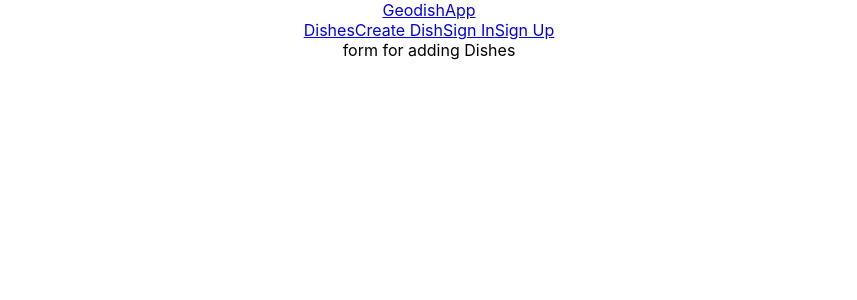
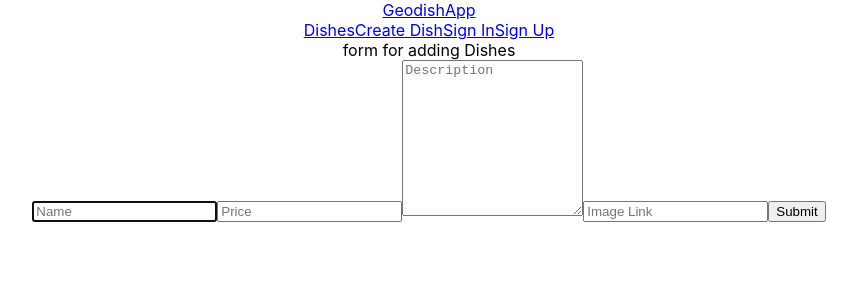
Before and after one commit to rararamberg/GeoDish-App, a React (Create React App) app in the folder client/: page /add-dishes in a window 1280 px wide. Shown: the top 300 px of the page, without its empty margins (211-1068 px from the left). Built offline with nearby package versions, Linux system fonts and the light colour scheme.

Commit message:
added editdish and adddishes

```diff
--- a/client/src/screens/AddDishes/AddDishes.jsx
+++ b/client/src/screens/AddDishes/AddDishes.jsx
@@ -1,9 +1,80 @@
-import Layout from "../../components/Layout/Layout";
+import { useState } from 'react'
+import Layout from '../../components/Layout/Layout'
+import { Redirect } from 'react-router-dom'
+import { createDish } from '../../services/dishes'
 
 const AddDishes = () => {
+  const [dish, setDish] = useState({
+    name: "",
+    description: "",
+    img_url: "",
+    price: "",
+  });
+
+  const [isCreated, setCreated] = useState(false);
+
+  const handleChange = (event) => {
+    const { name, value } = event.target;
+    setDish({
+      ...dish,
+      [name]: value,
+    });
+  };
+
+  const handleSubmit = async (event) => {
+    event.preventDefault();
+    const created = await createDish(dish);
+    setCreated({ created });
+  };
+
+  if (isCreated) {
+    return <Redirect to={`/`} />;
+  }
+
   return (
     <Layout>
-      <main className="add-dishes-container">form for adding Dishes</main>
+      <main className="add-dishes-container">
+        form for adding Dishes
+        <form className="create-form" onSubmit={handleSubmit}>
+          <input
+            className="input-name"
+            placeholder="Name"
+            value={dish.name}
+            name="name"
+            required
+            autoFocus
+            onChange={handleChange}
+          />
+          <input
+            className="input-price"
+            placeholder="Price"
+            value={dish.price}
+            name="price"
+            required
+            onChange={handleChange}
+          />
+          <textarea
+            className="textarea-description"
+            rows={10}
+            placeholder="Description"
+            value={dish.description}
+            name="description"
+            required
+            onChange={handleChange}
+          />
+          <input
+            className="input-image-link"
+            placeholder="Image Link"
+            value={dish.img_url}
+            name="imgURL"
+            required
+            onChange={handleChange}
+          />
+          <button type="submit" className="submit-button">
+            Submit
+          </button>
+        </form>
+      </main>
     </Layout>
   );
 };
--- a/client/src/screens/EditDish/EditDish.jsx
+++ b/client/src/screens/EditDish/EditDish.jsx
@@ -1,10 +1,103 @@
+import { useState, useEffect } from "react";
 import Layout from "../../components/Layout/Layout";
+import { useParams, Redirect } from "react-router-dom";
+import { getDish, updateDish } from "../../services/dishes";
 
 const EditDish = () => {
+  const [dish, setDish] = useState({
+    name: "",
+    restaurant: "",
+    img_url: "",
+    restaurant_url: "",
+    description: "",
+    price: "",
+    keywords: "",
+  });
+
+  const [isUpdated, setUpdated] = useState(false);
+  let { id } = useParams();
+
+  useEffect(() => {
+    const fetchDish = async () => {
+      const dish = await getDish(id);
+      setDish(dish);
+    };
+    fetchDish();
+  }, [id]);
+
+  const handleChange = (event) => {
+    const { name, value } = event.target;
+    setDish({
+      ...dish,
+      [name]: value,
+    });
+  };
+
+  const handleSubmit = async (event) => {
+    event.preventDefault();
+    const updated = await updateDish(id, dish);
+    setUpdated(updated);
+  };
+
+  if (isUpdated) {
+    return <Redirect to={`/dish/${id}`} />;
+  }
+
   return (
     <Layout>
       <main className="edit-dish-container">
         you'll see the form to edit one of the dishes
+        <div className="dish-edit">
+          <div className="image-container">
+            <img
+              className="edit-dish-image"
+              src={dish.imgURL}
+              alt={dish.name}
+            />
+            <form onSubmit={handleSubmit}>
+              <input
+                className="edit-input-image-link"
+                placeholder="Image Link"
+                value={dish.imgURL}
+                name="imgURL"
+                required
+                onChange={handleChange}
+              />
+            </form>
+          </div>
+          <form className="edit-form" onSubmit={handleSubmit}>
+            <input
+              className="input-name"
+              placeholder="Name"
+              value={dish.name}
+              name="name"
+              required
+              autoFocus
+              onChange={handleChange}
+            />
+            <input
+              className="input-price"
+              placeholder="Price"
+              value={dish.price}
+              name="price"
+              required
+              onChange={handleChange}
+            />
+            <textarea
+              className="textarea-description"
+              rows={10}
+              cols={78}
+              placeholder="Description"
+              value={dish.description}
+              name="description"
+              required
+              onChange={handleChange}
+            />
+            <button type="submit" className="save-button">
+              Save
+            </button>
+          </form>
+        </div>
       </main>
     </Layout>
   );
```
